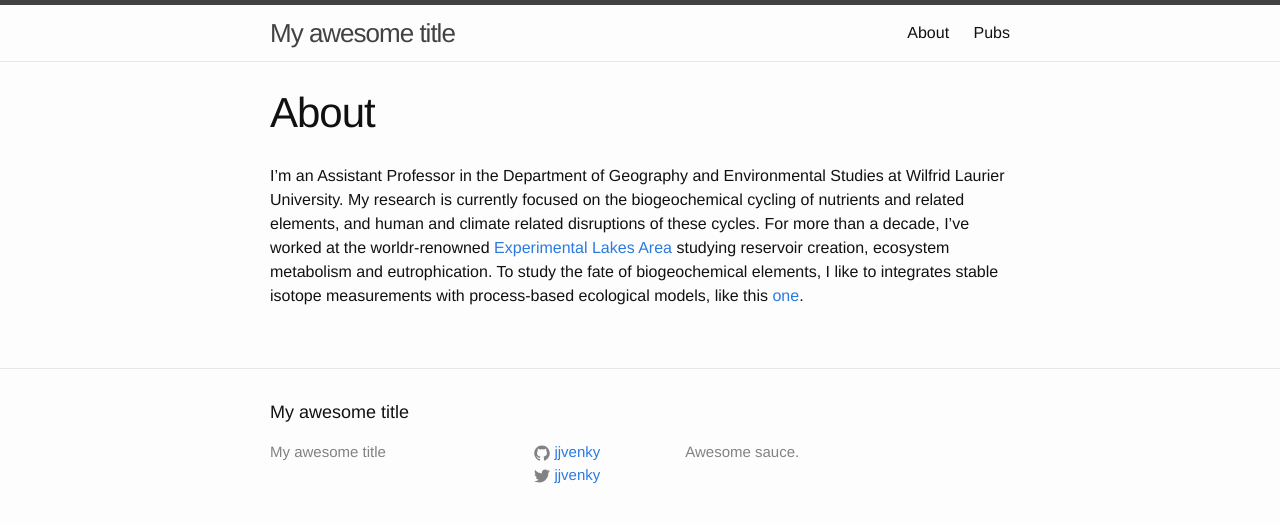
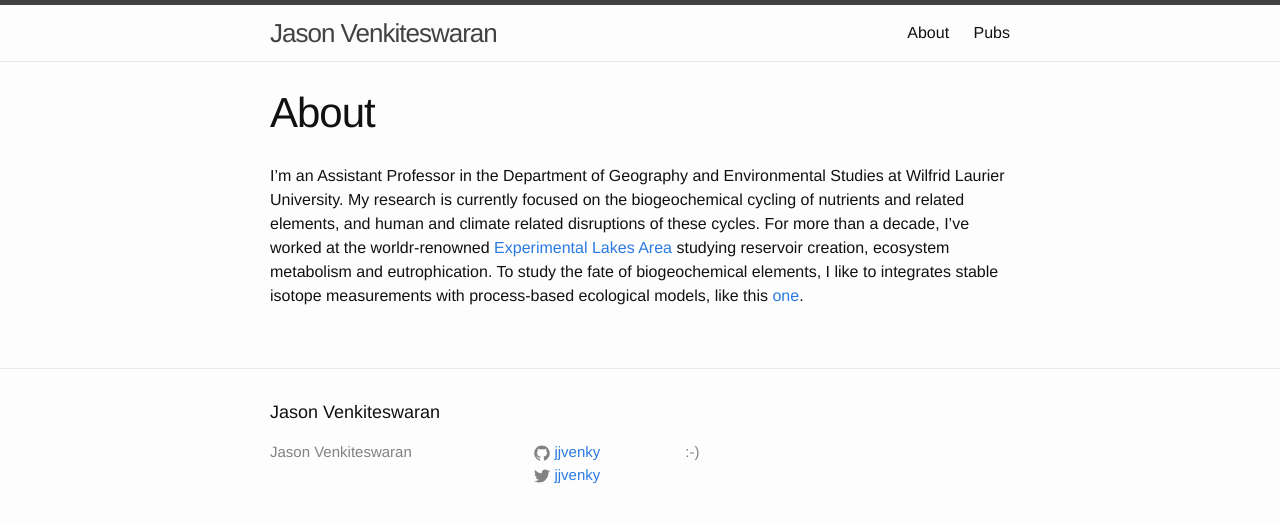
Before and after one commit to jjvenky/jjvenky.github.io, a Jekyll site: the page built from about.md, in a window 1280 px wide. Shown: the top 523 px of the page. Built offline with Jekyll 4.4.1, drawn with Linux system fonts in a browser that asks for light colours.

Commit message:
Remove the awesomes.

```diff
--- a/_config.yml
+++ b/_config.yml
@@ -6,10 +6,10 @@
 # 'jekyll serve'. If you change this file, please restart the server process.
 
 # Site settings
-title: My awesome title
+title: Jason Venkiteswaran
 # email: your-email@domain.com
 description: > # this means to ignore newlines until "baseurl:"
-  Awesome sauce.
+  :-)
 baseurl: "" # the subpath of your site, e.g. /blog
 url: "https://jjvenky.github.io/" # the base hostname & protocol for your site
 twitter_username: jjvenky
```
